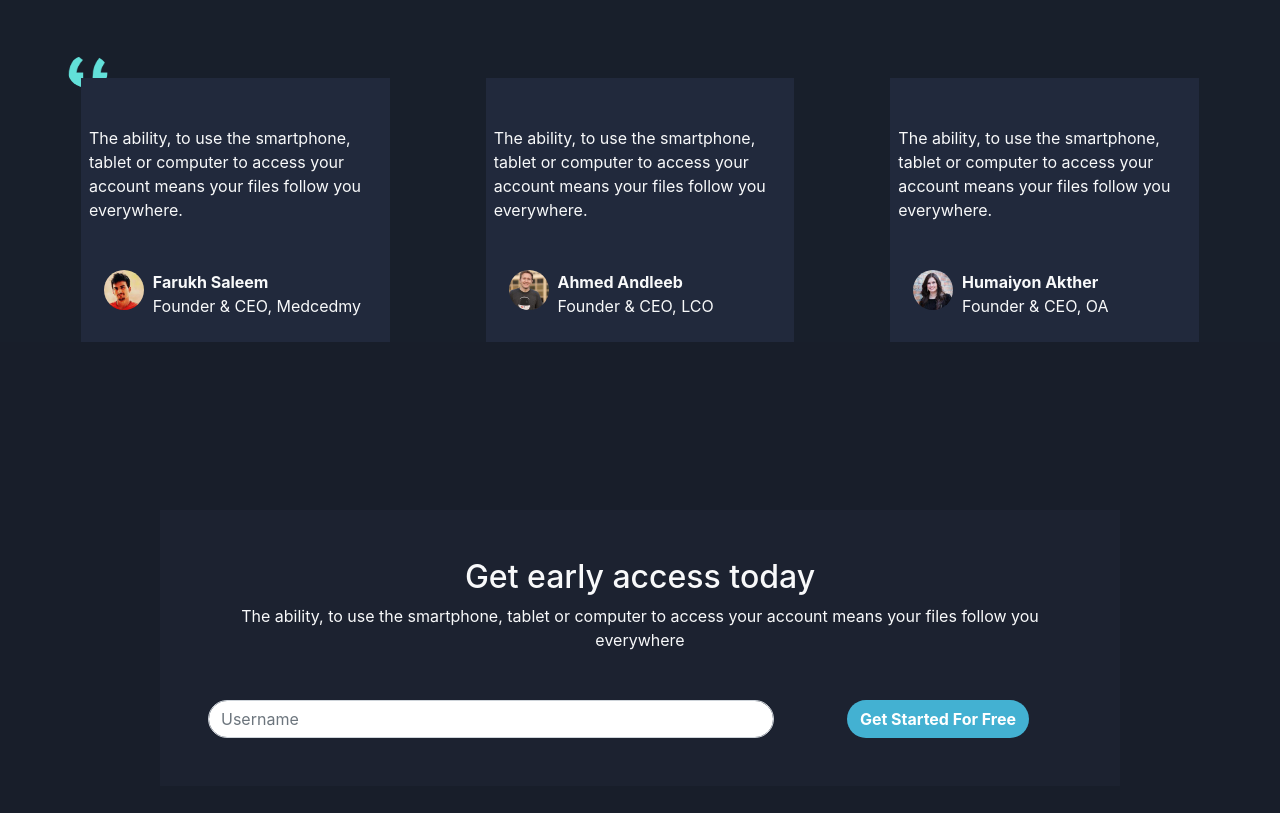
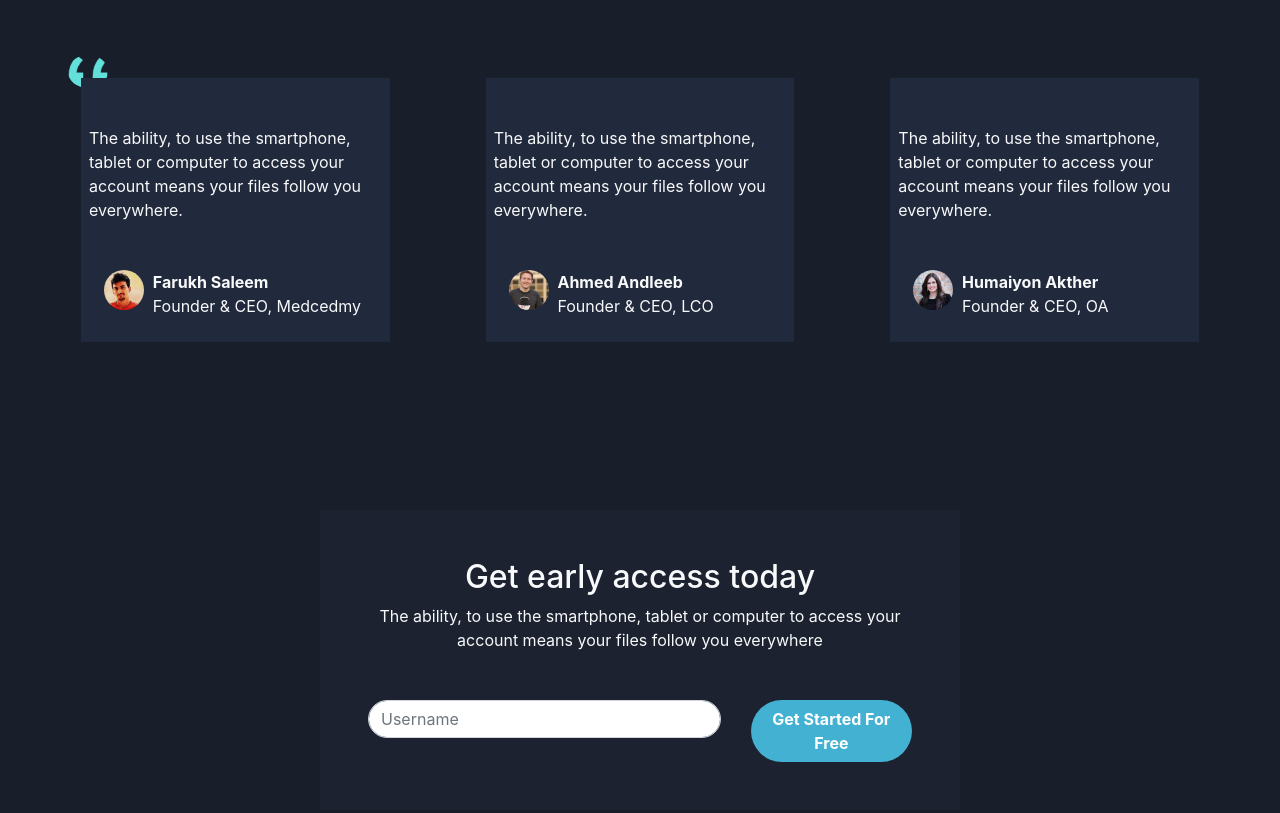
Before and after one commit to CodeWithShakaib/LandingPage-DarkTheme, a plain HTML site: page index.html in a window 1280 px wide. Shown: the part 2367-3180 px from the top of the page. Drawn offline with nearby package versions, Linux system fonts and the light colour scheme.

Commit message:
Update index.html

```diff
--- a/index.html
+++ b/index.html
@@ -202,15 +202,15 @@ $(document).ready(function(){
 
 <div style="background-color:#181e2a" class="pt-5 mb-3 pb-5">
 <br><br><br><br><br>
-<div class="m-auto text-center w-75 p-5 text-light" style="background:#1c2230;">
+<div class="m-auto text-center w-50 p-5 text-light" style="background:#1c2230;">
 <h2>Get early access today</h2>
 <p>The ability, to use the smartphone, tablet or computer to access your account means your files follow you everywhere</p>
 <div class="">
 <div class="row mt-5 text-center">
     <div class="col-sm-8"> <input type="text" class="form-control rounded-pill" placeholder="Username" aria-label="Username" aria-describedby="addon-wrapping"></div>
-    <div class="col-sm-4"><button type="button" class="btn rounded-pill" style="100%; background-color:#43b1d2; font-weight:bold; color:white;">Get Started For Free</button></div>
+    <div class="col-sm-4"><button type="button" class="btn rounded-pill" style="width:100%; background-color:#43b1d2; font-weight:bold; color:white;">Get Started For Free</button></div>
   </div></div>
-</div></div><div style="color:white;background-color:#0c1524; height:50px;bottom: 0;position: fixed; width:100%;" class="text-center"><p class="pt-3">Designed and devolped by <b style="color:#43b1d2;">Shakaib Hassan</b> with ❤️</p></div>
+</div></div><div style="color:white;background-color:#0c1524; height:50px; bottom: 0;position: fixed; width:100%;" class="text-center"><p class="pt-3">Designed and devolped by <b style="color:#43b1d2;">Shakaib Hassan</b> with ❤️</p></div>
 
 
 
```
